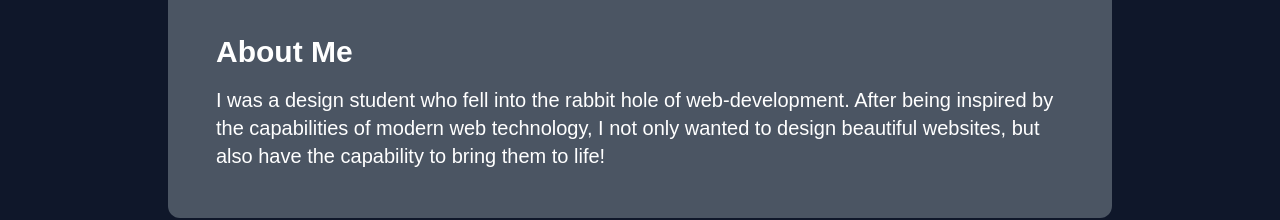
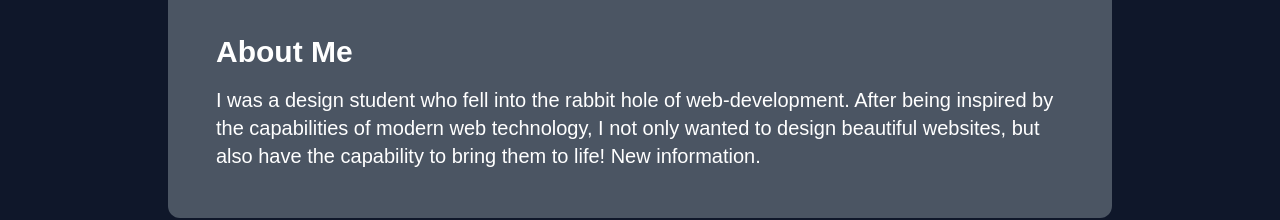
Before and after one commit to hurrmun/herman-portfolio-site, a React (Create React App) app: page / in a window 1280 px wide. Shown: the part 558-778 px from the top of the page. Built offline with nearby package versions, Linux system fonts and the light colour scheme.

Commit message:
added new info

```diff
--- a/src/components/AboutMe.jsx
+++ b/src/components/AboutMe.jsx
@@ -8,7 +8,7 @@ const AboutMe = () => {
         I was a design student who fell into the rabbit hole of web-development.
         After being inspired by the capabilities of modern web technology, I not
         only wanted to design beautiful websites, but also have the capability
-        to bring them to life!
+        to bring them to life! New information.
       </p>
     </div>
   );
```
